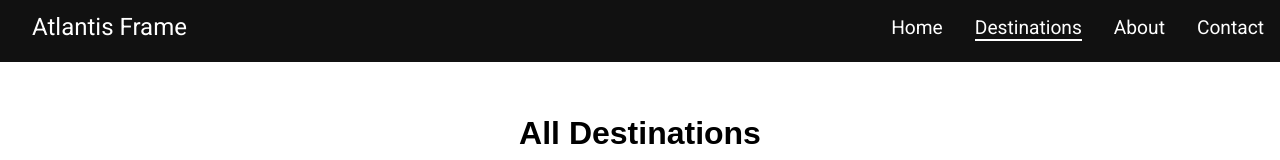
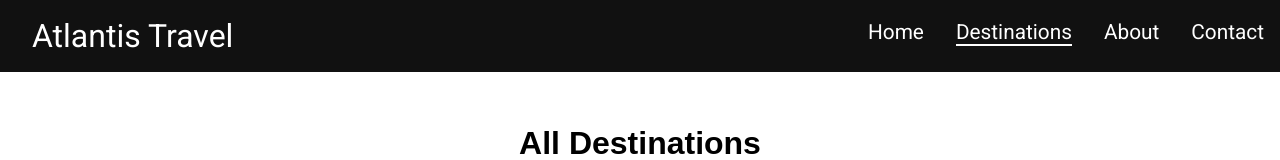
Before and after one commit to SarahSu92/AtlantisTravel, a React (Vite) app: page /AtlantisTravel/DestinationPage in a window 1280 px wide. Shown: the top 160 px of the page. Built offline with nearby package versions, Linux system fonts and the light colour scheme; a web font is replaced by a local one.

Commit message:
(feat): adjsuted header content

```diff
--- a/src/navigation/Navigation.tsx
+++ b/src/navigation/Navigation.tsx
@@ -43,7 +43,7 @@ useEffect(() => {
   return (
     <nav>
       <a href="/" className="logo">
-        Atlantis Frame
+        Atlantis Travel
       </a>
 
       <button
--- a/src/navigation/navigation.scss
+++ b/src/navigation/navigation.scss
@@ -5,13 +5,12 @@ nav {
   padding: 1rem;
   background: #111;
   position: relative;
-  height: 30px;
+  height: 40px;
 
   .logo {
     font-size: 1.5rem;
     color: #fff;
     text-decoration: none;
-    margin-top: -0.5rem;
 
 
     &:focus {
@@ -102,7 +101,7 @@ nav {
     display: block;
     width: 100%;
     text-align: center;
-    font-size: 1.5rem;
+    font-size: 1.8rem;
     color: #fff;
     text-decoration: none;
     transition: background 0.3s ease, color 0.3s ease;
@@ -141,7 +140,7 @@ nav {
     }
 
     .logo {
-      font-size: 1.5rem;
+      font-size: 2rem;
       margin-left: 1rem;
 
     }
@@ -173,7 +172,7 @@ nav {
         position: relative;
         width: 100%;
         text-align: center;
-        font-size: 1.2rem;
+        font-size: 1.3rem;
         color: #fff;
         text-decoration: none;
         transition: background 0.3s ease, color 0.3s ease;
```
